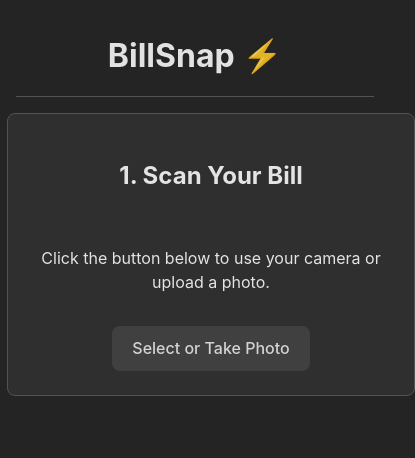
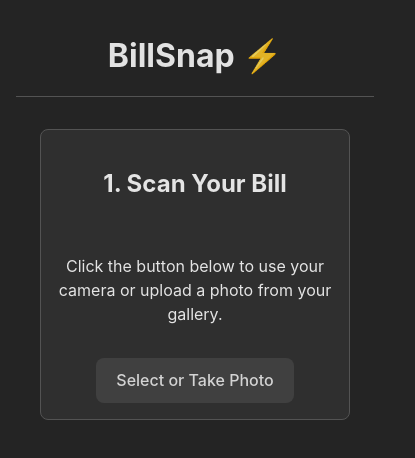
Before and after one commit to chekiii/Bill-Split, a React (Vite) app: page / in a window 390 px wide. Shown: the top 458 px of the page, 415 px wide, since content can reach past the window. Built offline with nearby package versions, Linux system fonts and the light colour scheme.

Commit message:
fixed responsiveness of smaller screen and modified ocr feature

```diff
--- a/src/App.module.css
+++ b/src/App.module.css
@@ -3,6 +3,8 @@
   flex-direction: column;
   min-height: 100vh;
   width: 100%;
+
+  overflow-x: hidden;
 }
 
 .header {
@@ -31,6 +33,7 @@
   width: 100%;
   max-width: 600px; /* Constrain content width on larger screens */
   margin: 0 auto;
+  box-sizing: border-box;
 }
 
 /* Container for step 3 to hold both components */
--- a/src/components/BillUpload.jsx
+++ b/src/components/BillUpload.jsx
@@ -1,5 +1,5 @@
 import PropTypes from 'prop-types';
-import styles from './BillUpload.module.css'; // Import CSS Module
+import styles from './BillUpload.module.css';
 
 /**
  * A styled and accessible component for uploading a bill image.
@@ -16,12 +16,8 @@ function BillUpload({ onImageSelect }) {
   return (
     <div className={`card ${styles.uploadCard}`}>
       <h2>1. Scan Your Bill</h2>
-      <p>Click the button below to use your camera or upload a photo.</p>
+      <p>Click the button below to use your camera or upload a photo from your gallery.</p>
 
-      {/* This is the professional way to style a file input.
-        The <label> is styled as a button, and the actual <input> is visually hidden.
-        The `htmlFor` attribute connects them for accessibility.
-      */}
       <label htmlFor="bill-upload-input" className="button">
         Select or Take Photo
       </label>
@@ -29,7 +25,8 @@ function BillUpload({ onImageSelect }) {
         id="bill-upload-input"
         type="file"
         accept="image/*"
-        capture="environment"
+        // REMOVED: The 'capture="environment"' attribute was here.
+        // Removing it allows mobile browsers to show the 'Choose from Gallery' option.
         onChange={handleFileChange}
         className={styles.hiddenInput}
       />
--- a/src/components/MemberSelectionMenu.jsx
+++ b/src/components/MemberSelectionMenu.jsx
@@ -29,8 +29,12 @@ function MenuItemClaimRow({ item, activePersonId, onAssignmentChange, isDisabled
   return (
     <div className={`${styles.itemRow} ${isDisabled ? styles.disabledRow : ''}`}>
       <span className={styles.itemName}>{item.name}</span>
-      <span className={styles.itemPrice}>${item.price.toFixed(2)}</span>
-      <span className={styles.itemQtyTotal}>(of {item.totalQty})</span>
+
+      <div className={styles.itemDetails}>
+        <span className={styles.itemPrice}>${item.price.toFixed(2)}</span>
+        <span className={styles.itemQtyTotal}>(of {item.totalQty})</span>
+      </div>
+
       <div className={styles.quantitySelector}>
         <button onClick={handleDecrement} disabled={isDisabled || myQty === 0}>-</button>
         <span className={styles.myQty}>{myQty}</span>
--- a/src/components/MemberSelectionMenu.module.css
+++ b/src/components/MemberSelectionMenu.module.css
@@ -7,7 +7,7 @@
 
 .prompt {
     text-align: center;
-    color: #ffd54f; /* Using the highlight color from your old design system */
+    color: #ffd54f;
     font-weight: bold;
     background-color: #333;
     padding: 1rem;
@@ -21,21 +21,32 @@
   margin-top: 1rem;
 }
 
-/* Defines the layout for a single item row */
+/* --- DESKTOP STYLES (Default) --- */
 .itemRow {
   display: grid;
-  /* Columns: Name (flexible), Price (auto), TotalQty(auto), Selector (auto) */
-  grid-template-columns: 1fr auto auto auto;
+  grid-template-columns: 1fr auto auto; /* Name | Details | Selector */
   gap: 1rem;
   align-items: center;
   padding: 0.75rem;
   border: 1px solid var(--border-color);
   border-radius: 8px;
+  transition: background-color 0.2s;
+}
+
+.disabledRow {
+  opacity: 0.5;
 }
 
 .itemName {
   font-weight: bold;
-  word-break: break-word; /* Prevents long names from overflowing */
+  word-break: break-word;
+}
+
+.itemDetails {
+  display: flex;
+  align-items: baseline;
+  gap: 0.5rem;
+  white-space: nowrap;
 }
 
 .itemPrice {
@@ -46,10 +57,8 @@
 .itemQtyTotal {
   font-size: 0.9rem;
   color: #aaa;
-  white-space: nowrap; /* Prevents "(of X)" from wrapping */
 }
 
-/* Styles for the +/- selector */
 .quantitySelector {
   display: flex;
   align-items: center;
@@ -85,6 +94,34 @@
 .myQty {
   font-size: 1.25rem;
   font-weight: bold;
-  min-width: 20px; /* Ensures layout doesn't shift for numbers 0-9 */
+  min-width: 20px;
   text-align: center;
 }
+
+/* --- RESPONSIVE STYLES for mobile --- */
+@media (max-width: 600px) {
+  .itemRow {
+    /* THE FIX: Explicitly tell the 'name' area to span two columns. */
+    grid-template-areas:
+      "name    name"
+      "details selector";
+    grid-template-columns: 1fr auto;
+    row-gap: 0.5rem;
+  }
+
+  /* Assign each element to its new area in the grid */
+  .itemName {
+    grid-area: name;
+    margin-bottom: 0.25rem;
+  }
+
+  .itemDetails {
+    grid-area: details;
+    justify-content: flex-start;
+  }
+
+  .quantitySelector {
+    grid-area: selector;
+    flex-direction: row;
+  }
+}
--- a/src/components/PeopleSelector.module.css
+++ b/src/components/PeopleSelector.module.css
@@ -18,6 +18,7 @@
   background: #333;
   color: white;
   transition: border-color 0.2s;
+  min-width: 0;
 }
 
 .nameInput:focus {
--- a/src/index.css
+++ b/src/index.css
@@ -9,6 +9,20 @@
   --card-bg: #2f2f2f;
   --border-color: #535353;
 }
+
+* {
+  box-sizing: border-box;
+}
+
+
+/* Prevent any horizontal overflow on mobile */
+html, body {
+  overflow-x: hidden;
+  width: 100%;
+  margin: 0;
+  padding: 0;
+}
+
 
 body {
   margin: 0;
@@ -41,6 +55,14 @@ body {
   border: 1px solid var(--border-color);
   width: 100%;
   max-width: 500px;
+
+  margin: 0 auto;
+  box-sizing: border-box;
+}
+
+.card * {
+  max-width: 100%;
+  box-sizing: border-box;
 }
 
 .button {
@@ -94,5 +116,13 @@ body {
   .card {
     /* Reduce the padding inside cards to make them less bulky */
     padding: 1.5rem;
+    max-width: 90%;
+    margin: 1rem auto;
   }
 }
+@media (max-width: 480px) {
+  .card {
+    max-width: 95%;
+    padding: 1rem;
+  }
+}
```
